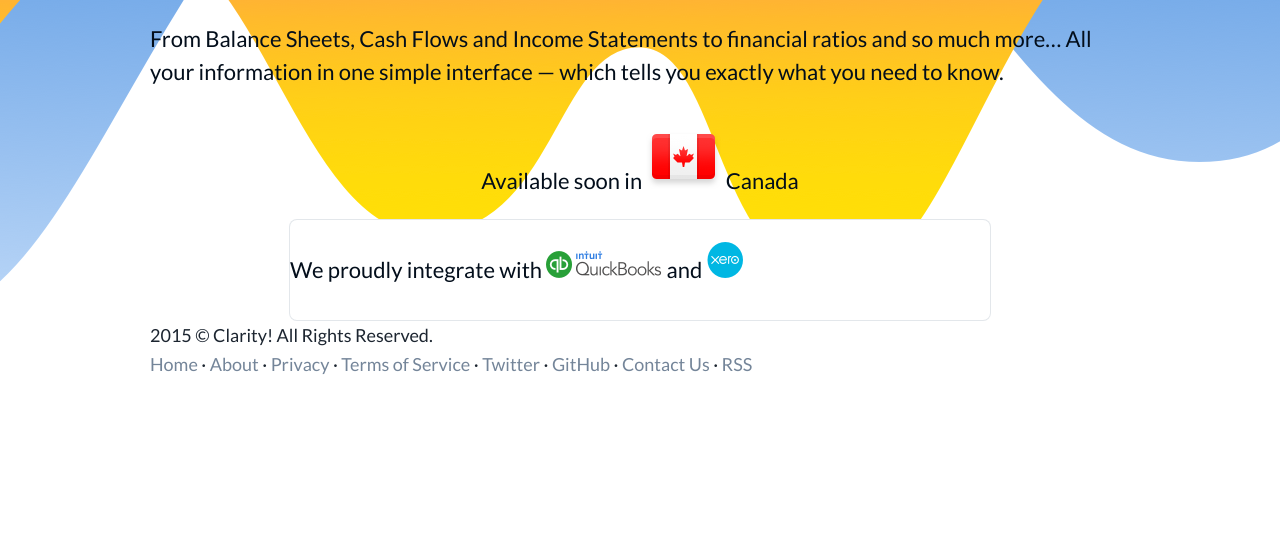
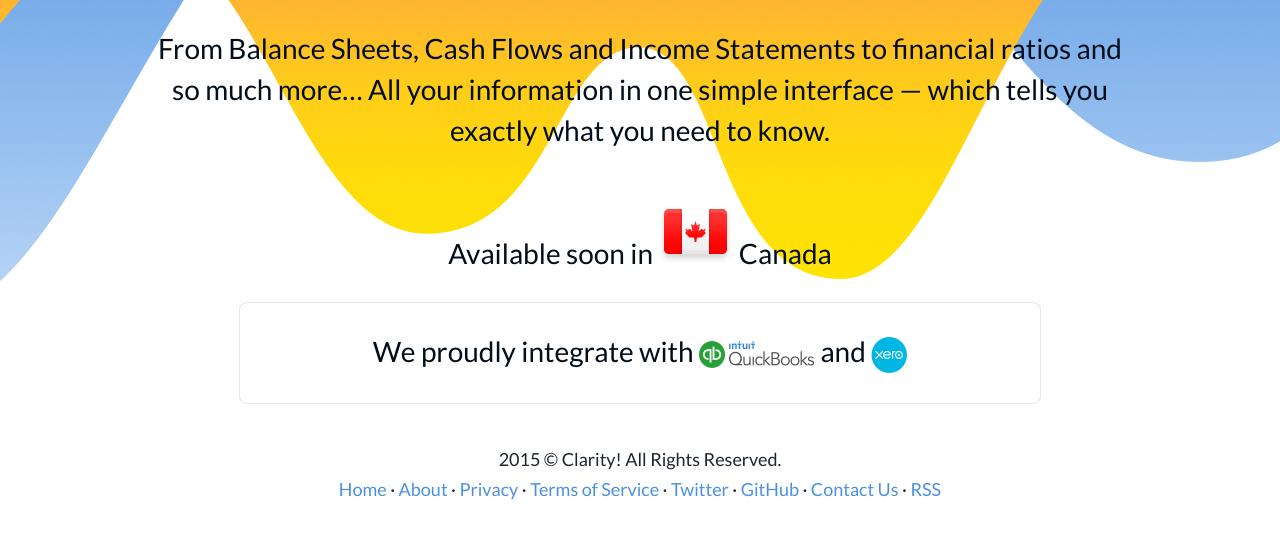
Before and after one commit to Clarityapp/splash, a Jekyll site: the page built from index.html, in a window 1280 px wide. Shown: the top 539 px of the page. Built offline with Jekyll 4.4.1, drawn with Linux system fonts in a browser that asks for light colours.

Commit message:
css changes

```diff
--- a/_includes/base.html
+++ /dev/null
@@ -1,6 +0,0 @@
-{% assign base = '' %}
-{% assign depth = page.url | split: '/' | size | minus: 1 %}
-{% if    depth == 1 %}{% assign base = '.' %}
-{% elsif depth == 2 %}{% assign base = '..' %}
-{% elsif depth == 3 %}{% assign base = '../..' %}
-{% elsif depth == 4 %}{% assign base = '../../..' %}{% endif %}
--- a/_includes/head.html
+++ b/_includes/head.html
@@ -6,7 +6,7 @@
   <title>{% if page.title %}{{ page.title }}{% else %}{{ site.title }}{% endif %}</title>
 
   <link href='https://fonts.googleapis.com/css?family=Lato:400,700italic' rel='stylesheet' type='text/css'>
-  <link href="{{base}}/css/main.css" rel='stylesheet' type='text/css'>
+  <link href="/css/main.css" rel='stylesheet' type='text/css'>
 
   <meta name="keywords" content="{{ site.keywords }}">
   <meta name="description" content="{% if page.excerpt %}{{ page.excerpt | strip_html | strip_newlines | truncate: 160 }}{% else %}{{ site.description }}{% endif %}">
--- a/_includes/integrations.html
+++ b/_includes/integrations.html
@@ -1,5 +1,5 @@
 <div class="integrations">
 
-  <p>We proudly integrate with&nbsp;<a href="http://quickbooks.intuit.com"><img src="assets/quickbooks.png" alt="" /></a>&nbsp;and&nbsp;<a href="http://www.xero.com"><img src="assets/xero.png" alt="" /></a></p>
+  <p>We proudly integrate with&nbsp;<a href="http://quickbooks.intuit.com"><img src="/assets/quickbooks.png" alt="" /></a>&nbsp;and&nbsp;<a href="http://www.xero.com"><img src="/assets/xero.png" alt="" /></a></p>
 
 </div>
--- a/_layouts/default.html
+++ b/_layouts/default.html
@@ -1,13 +1,11 @@
 <!DOCTYPE html>
 <html lang="en-us">
   {% include head.html %}
-  {% include base.html %}
 <body>
 
-  <main>
     {{ content }}
-  </main>
 
+  {% include integrations.html %}
   {% include footer.html %}
   {% include analytics.html %}
 
--- a/_layouts/page.html
+++ b/_layouts/page.html
@@ -3,12 +3,8 @@ layout: default
 ---
 <article>
 
-  <header>
     <h1>{{ page.title }}</h1>
-  </header>
 
-  <div>
     {{ content }}
-  </div>
 
 </article>
--- a/css/main.css
+++ b/css/main.css
@@ -1,17 +1,16 @@
 body {
   font-family: 'Lato', sans-serif;
   color: #030E1B;
+  text-align: center;
+
   margin: auto;
-  background-image: url('../assets/bg.png');
+
+  background-image: url('/assets/bg.png');
   background-repeat: no-repeat;
   background-position: top center;
   max-width: 980px;
   width: 80%;
-}
 
-img { border: 0; }
-
-main {
   display: -webkit-flex;
   display: -ms-flexbox;
   display: flex;
@@ -20,24 +19,27 @@ main {
   align-items: center;
 }
 
+img { border: 0; }
+
 a {
   text-decoration: none;
-  color: #748599;
+  color: #4A90E2;
 }
 
-a:visited { color: gray; }
+a:visited { color: #4A90E2; }
 
-a:hover { color: #4A90E2; }
+a:hover { text-decoration: underline; }
 
 footer {
   font-size: 18px;
   color: #1C2530;
-  line-height: 29px;
+  line-height: 30px;
+  margin: 40px 0px 40px 0px;
 }
 
 p {
-  font-size: 22px;
-  line-height: 33px;
+  font-size: 28px;
+  line-height: 41px;
 }
 
 ul {
@@ -59,11 +61,15 @@ h2 {
 }
 
 .integrations {
-  width: 700px;
+  width: 800px;
   height: 100px;
   border: 1px solid rgba(115,133,153,0.20);
   border-radius: 8px;
   background: white;
 }
 
+.integrations * img {
+  vertical-align: middle;
+}
+
 .integrations:hover { box-shadow: 0px 2px 2px 0px #E4ECF5; }
--- a/index.html
+++ b/index.html
@@ -4,6 +4,4 @@ layout: default
 <p>From Balance Sheets, Cash Flows and Income Statements to financial ratios and so much more…
 All your information in one simple interface &mdash; which tells you exactly what you need to know.</p>
 
-<p>Available soon in <a href="http://www.canada.ca/en/"><img src="{{base}}assets/canada_flag.png" alt="Flag of Canada" /></a> Canada</p>
-
-{% include integrations.html %}
+<p>Available soon in <a href="http://www.canada.ca/en/"><img src="/assets/canada_flag.png" alt="Flag of Canada" /></a> Canada</p>
```
Also changed, not shown: 8 other files.
